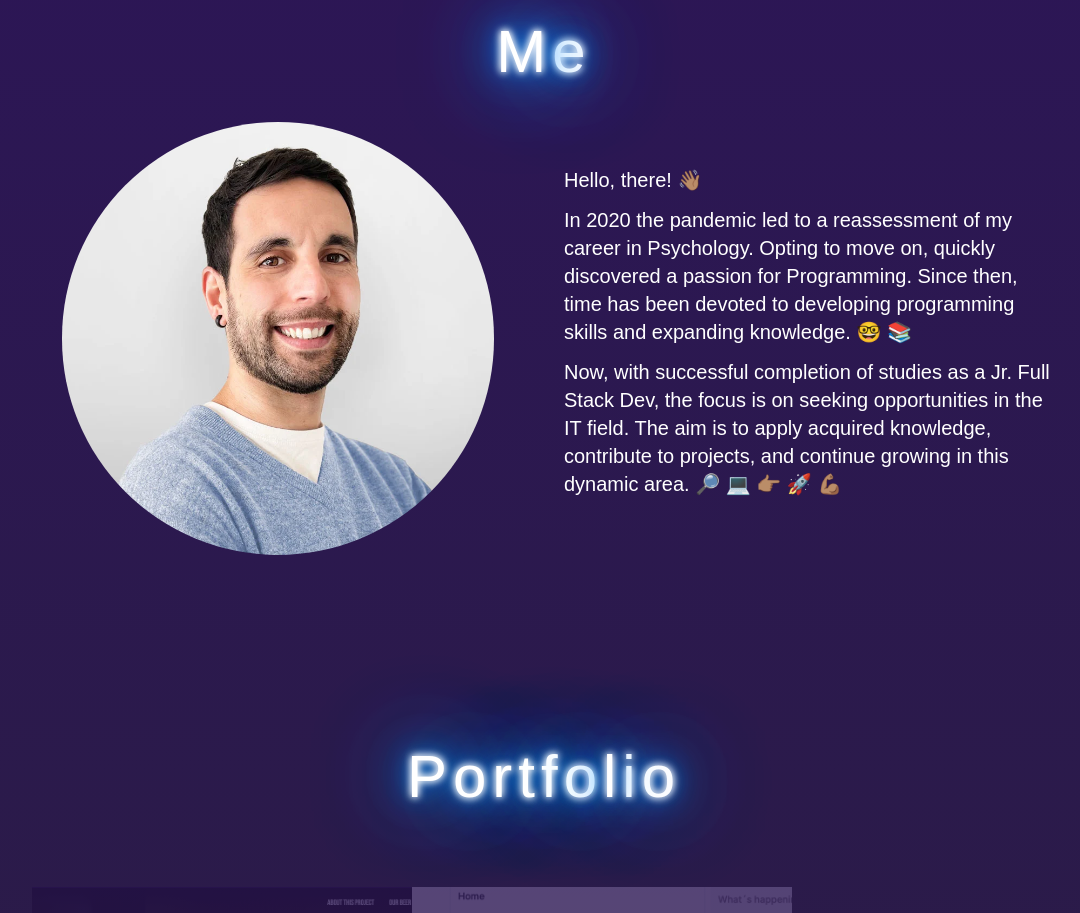
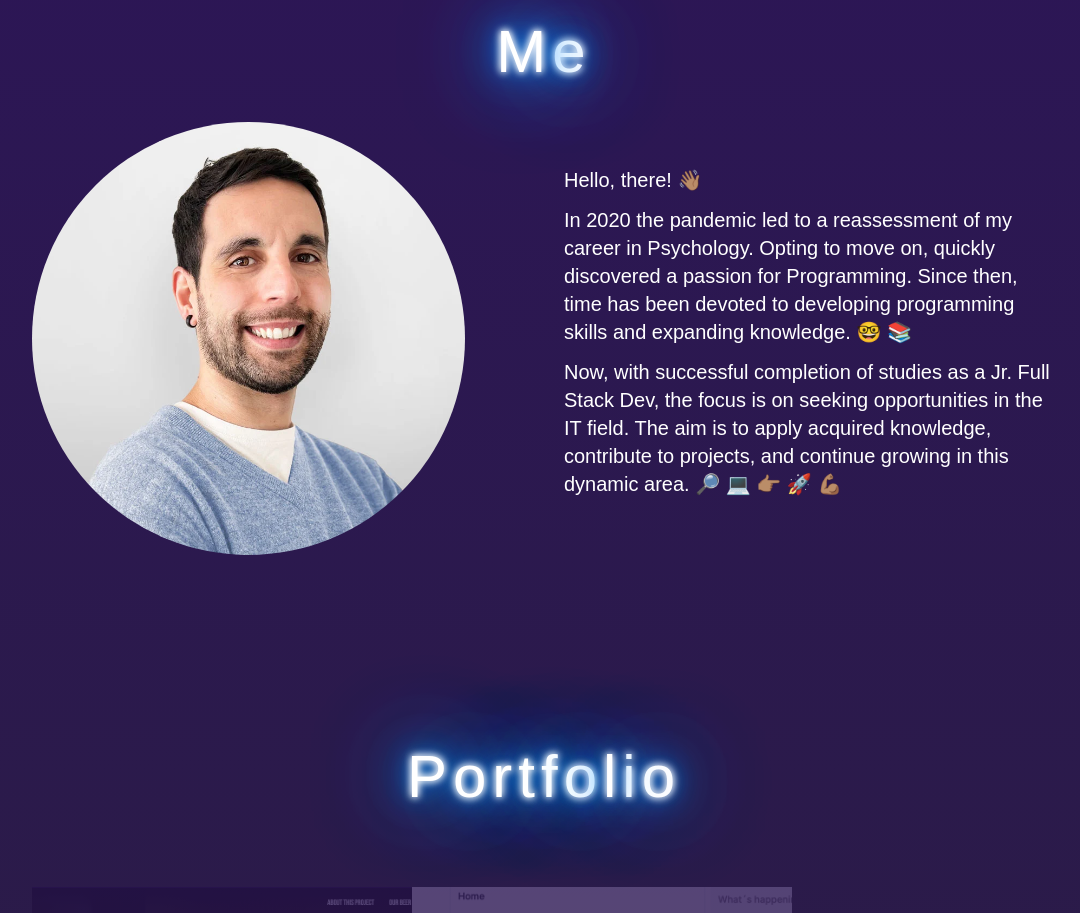
Before and after one commit to estebanCastaneira/myPortfolio, a React (Vite) app: page / in a window 1280 px wide. Shown: the part 1320-2233 px from the top of the page, without its empty margins (96-1176 px from the left). Built offline with nearby package versions, Linux system fonts and the light colour scheme.

Commit message:
about me styles changes

```diff
--- a/src/assets/styles/styles.css
+++ b/src/assets/styles/styles.css
@@ -76,23 +76,13 @@
   display: none !important;
 }
 /*** About ***/
-.container-profile {
-  perspective: 60rem;
-  display: flex;
-  justify-content: center;
+.profile {
+  transition: box-shadow 1s;
+  transition: scale 1s;
 }
-.profile {
-  transition: rotate 600ms, scale 1s;
-}
-.container-profile:hover .profile {
-  rotate: y 1turn;
+.profile:hover {
+  box-shadow: #008fff -20px 5px 80px;
   scale: 1.1;
-}
-.container-profile:hover {
-  rotate: y 10deg;
-}
-.container-profile:hover .profile img {
-  box-shadow: #008fff -20px 5px 80px;
 }
 /*** Portfolio ***/
 .projectsContainer {
--- a/src/components/about/AboutMe.jsx
+++ b/src/components/about/AboutMe.jsx
@@ -6,16 +6,14 @@ function AboutMe() {
         <span className="flicker">M</span>e
       </h3>
       <div className="flex flex-col sm:flex-row gap-10 justify-center items-center mt-10">
-        <div className="container-profile sm:w-[50%] ">
-          <div className="profile w-[88%]">
+        <div className="sm:w-[50%]">
           <img
-              className="rounded-full"
+            className="rounded-full w-[88%] profile"
             src={me}
             alt="Esteban Castañeira Picture"
             type="img/webp"
             loading="lazy"
           />
-          </div>
         </div>
         <div className="sm:w-[50%] sm:text-xl">
           <p className="mb-3">Hello, there! 👋🏽</p>
```
Lines whose indentation alone changed are shown as unchanged.
